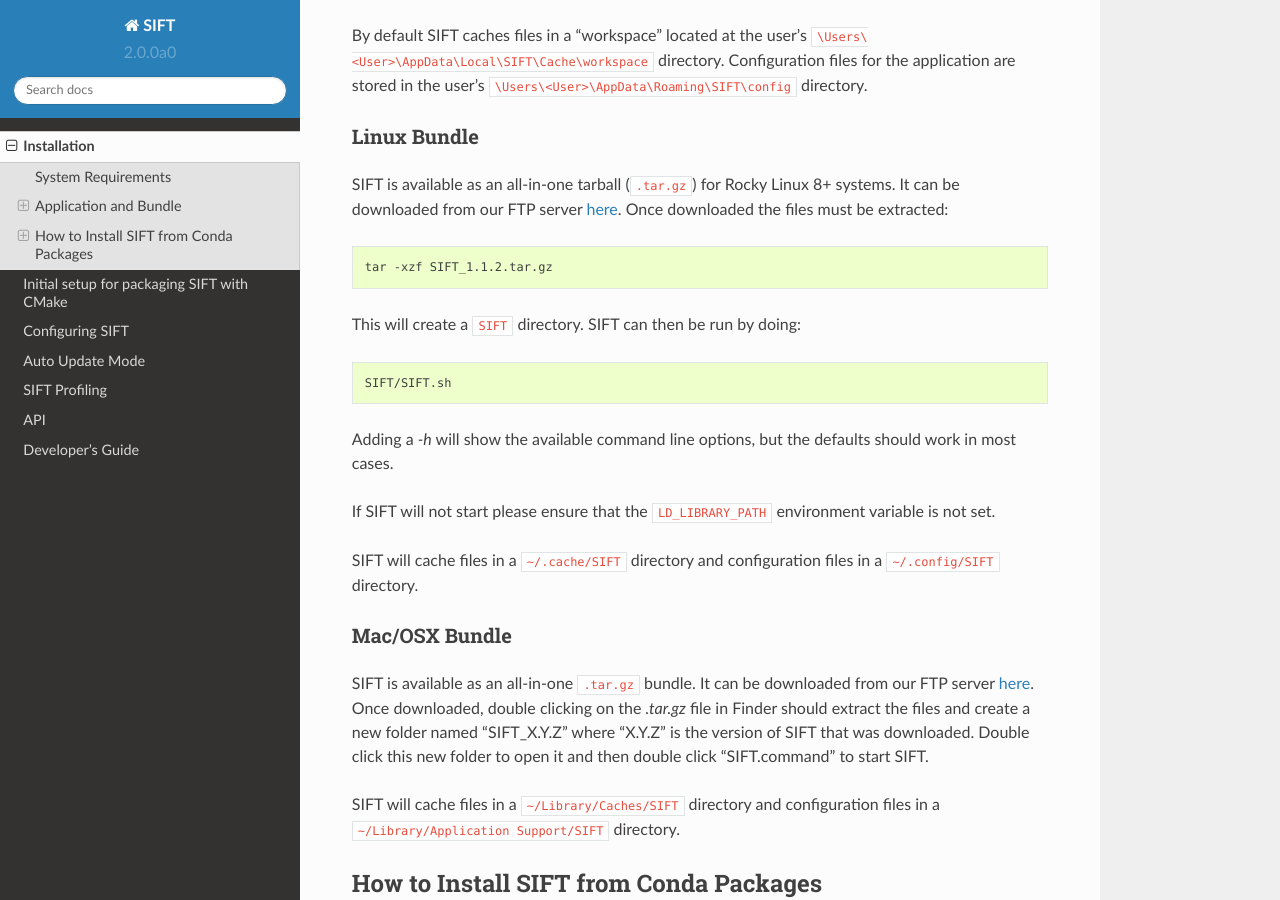
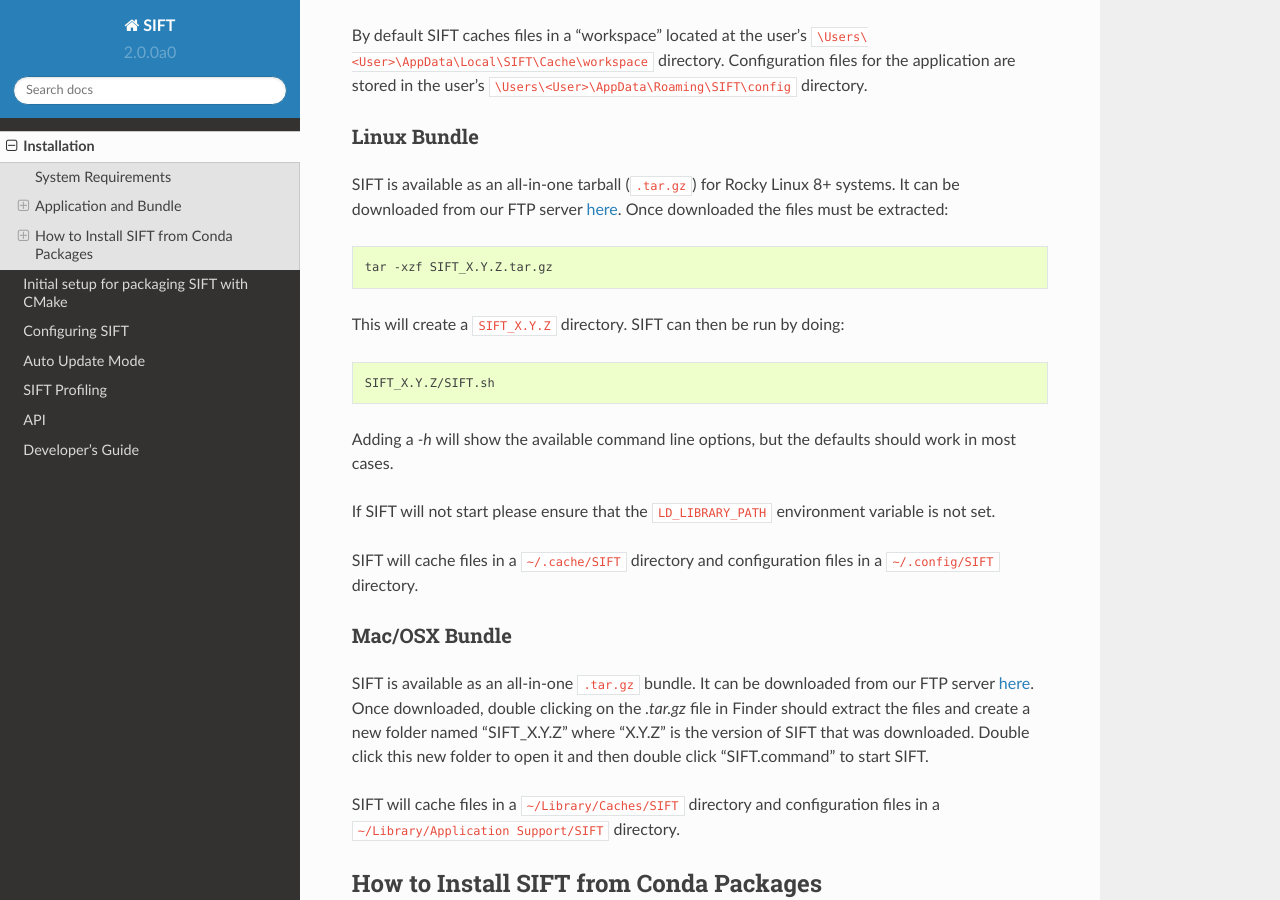
Before and after one commit to ssec/sift, a Sphinx documentation site: the page built from doc/source/installation.rst, in a window 1280 px wide and 900 px high, scrolled down 994 px. Built offline with Sphinx 7.4.7 and the Read the Docs theme 2.0.0, drawn with Linux system fonts in a browser that asks for light colours.

Commit message:
Update doc/source/installation.rst
Co-authored-by: Andrea Meraner <49722768+ameraner@users.noreply.github.com>

```diff
--- a/doc/source/installation.rst
+++ b/doc/source/installation.rst
@@ -63,13 +63,13 @@
 
 .. code-block:: bash
 
-   tar -xzf SIFT_1.1.2.tar.gz
+   tar -xzf SIFT_X.Y.Z.tar.gz
 
-This will create a ``SIFT`` directory. SIFT can then be run by doing:
+This will create a ``SIFT_X.Y.Z`` directory. SIFT can then be run by doing:
 
 .. code-block:: bash
 
-   SIFT/SIFT.sh
+   SIFT_X.Y.Z/SIFT.sh
 
 Adding a `-h` will show the available command line options, but the defaults should work in most cases.
 
```
